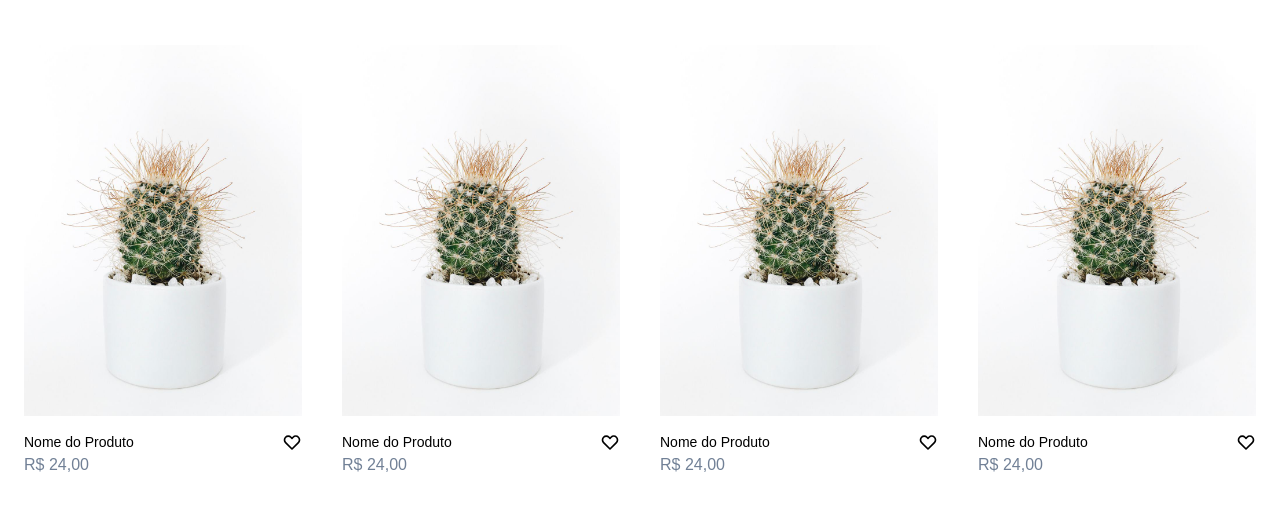
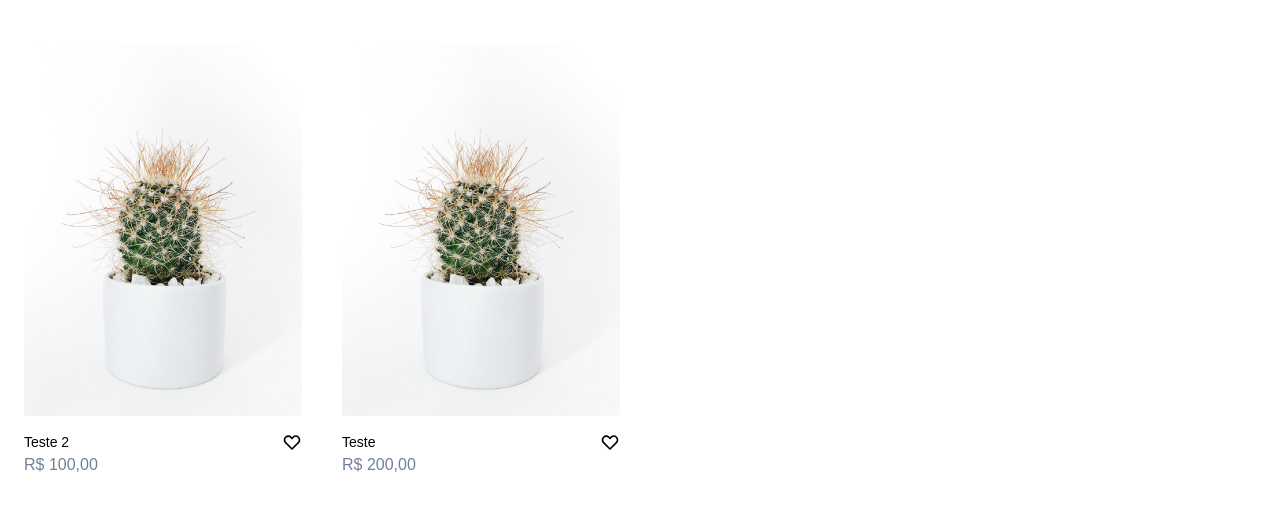
Before and after one commit to Jack-H0124/ecommerce, a Gatsby site: page /shop in a window 1280 px wide. Shown: the part 241-771 px from the top of the page. Built offline with nearby package versions, Linux system fonts and the light colour scheme; Gatsby itself is replaced by a stand-in of ours.

Commit message:
feat: adiciona listagem de produtos dinâmica

```diff
--- a/src/components/ProductCard.js
+++ b/src/components/ProductCard.js
@@ -1,18 +1,20 @@
 import { Link } from 'gatsby';
+import propTypes from 'prop-types';
 import React from 'react';
 
-import productImg from '../assets/images/product.jpg';
 import BagIcon from '../assets/svg/BagIcon';
-const ProductCard = () => {
+import { currencyMask } from '../services/maskService';
+
+const ProductCard = ({ link, name, price, image }) => {
   return (
-    <Link to="/" className="cursor-pointer">
+    <Link to={link} className="cursor-pointer">
       <div className="relative pb-4/3">
-        <img className="absolute w-full h-full object-cover" src={productImg} alt="" />
+        <img className="absolute w-full h-full object-cover" src={image} alt={name} />
       </div>
       <div className="flex flex-row justify-between items-start my-4">
         <div>
-          <h4 className="text-sm text-black font-thin">Nome do Produto</h4>
-          <p className="text-md text-gray-600 font-thin">R$ 24,00</p>
+          <h4 className="text-sm text-black font-thin">{name}</h4>
+          <p className="text-md text-gray-600 font-thin">{currencyMask(price)}</p>
         </div>
         <button type="button" className="cursor-pointer text-black h-5 w-5 focus:outline-none">
           <BagIcon />
@@ -22,4 +24,11 @@ const ProductCard = () => {
   );
 };
 
+ProductCard.propTypes = {
+  link: propTypes.string.isRequired,
+  name: propTypes.string.isRequired,
+  price: propTypes.number.isRequired,
+  image: propTypes.object.isRequired,
+};
+
 export default ProductCard;
--- a/src/pages/shop.js
+++ b/src/pages/shop.js
@@ -1,26 +1,43 @@
+import { graphql } from 'gatsby';
 import React from 'react';
 
 import Layout from '../components/Layout';
 import ProductCard from '../components/ProductCard';
 
-const Shop = () => {
+const Shop = ({ data }) => {
   return (
     <Layout>
       <div className="w-full">
-        <h1 className="text-black font-thin text-4xl sm:text-5xl md:text-6xl my-12">
+        <h1 className="text-black font-thin text-5xl md:text-6xl my-12">
           Plants.<span className="text-green-600">All</span>
         </h1>
         <div className="grid grid-cols-1 sm:grid-cols-2 lg:grid-cols-4 gap-10">
-          <ProductCard />
-          <ProductCard />
-          <ProductCard />
-          <ProductCard />
-          <ProductCard />
-          <ProductCard />
+          {data.allProductsJson.nodes.map(product => (
+            <ProductCard
+              key={product.id}
+              link="/"
+              name={product.name}
+              price={product.price}
+              image={product.image}
+            />
+          ))}
         </div>
       </div>
     </Layout>
   );
 };
 
+export const query = graphql`
+  query {
+    allProductsJson {
+      nodes {
+        id
+        name
+        price
+        image
+      }
+    }
+  }
+`;
+
 export default Shop;
--- /dev/null
+++ b/src/services/maskService.js
@@ -0,0 +1,11 @@
+const currencyMask = str => {
+  if (str === null || str === undefined) {
+    return '';
+  }
+
+  return `R$ ${parseFloat(str)
+    .toFixed(2)
+    .replace('.', ',')}`;
+};
+
+export { currencyMask };
```
